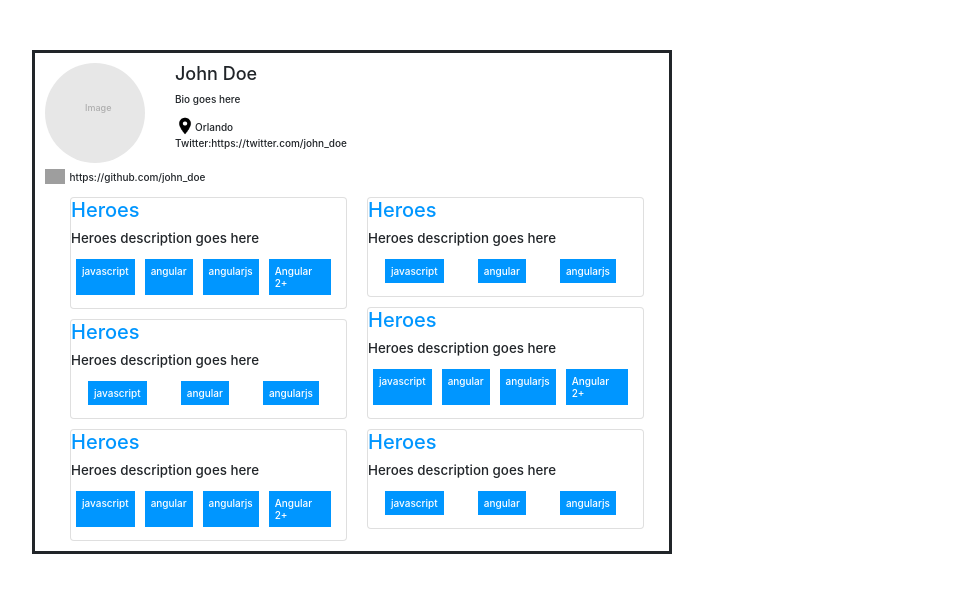
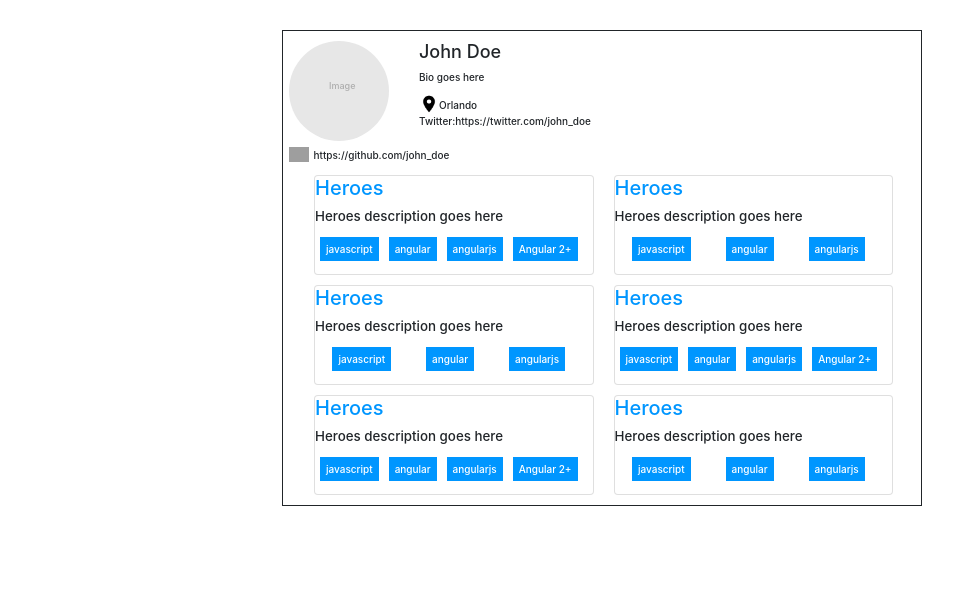
Before and after one commit to Ayanapreman/fyle_projects, a plain HTML site: page index.html in a window 1280 px wide. Shown: the whole page, without its empty margins (18-971 px from the left). Drawn offline with nearby package versions, Linux system fonts and the light colour scheme; grey boxes are pictures that could not be loaded.

Commit message:
This is a new commit

```diff
--- a/style.css
+++ b/style.css
@@ -6,11 +6,13 @@
 .page{
     width: 50%;
     height: 20%;
-    margin: 50px;
-    padding-left: 10px;
+    margin: 300px;
+    margin-top: 30px;
+    padding-left: 6px;
     box-sizing: border-box;
     border-style: solid  ;
-    border-width:medium;
+    border-width:thin;
+
 }
 
 .circle{
```
